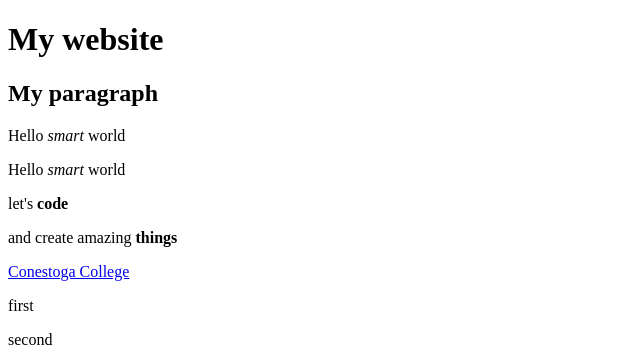
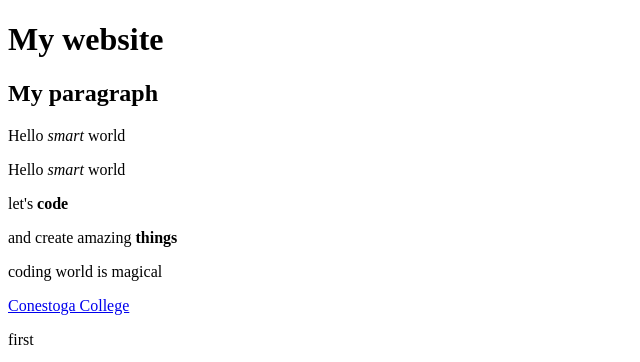
Before and after one commit to Talha-Khalifa/local_repo, a plain HTML site: page index.html in a window 1280 px wide. Shown: the top 362 px of the page, without its empty margins (0-640 px from the left). Drawn offline with Linux system fonts and the light colour scheme.

Commit message:
Added new feature

```diff
--- a/index.html
+++ b/index.html
@@ -16,6 +16,7 @@
     <!--This is my first comment-->
     <!--This is how the comments can be written-->
     <P>and create amazing <strong>things</strong></P>
+    <p>coding world is magical</p>
     <a href="https://conestogac.on.ca/"target="_blank" title="conestoga college &apos;s website">Conestoga College</a>
     <p>first</p> <p>second</p> <p>third</p>
     <img src="https://tse2.mm.bing.net/th?id=OIP.0jOTy00bONMTqsiXYh51qQHaEo&pid=Api&P=0&h=180" height="450px" width="550px" alt="How the earth looks like from the space">
```
